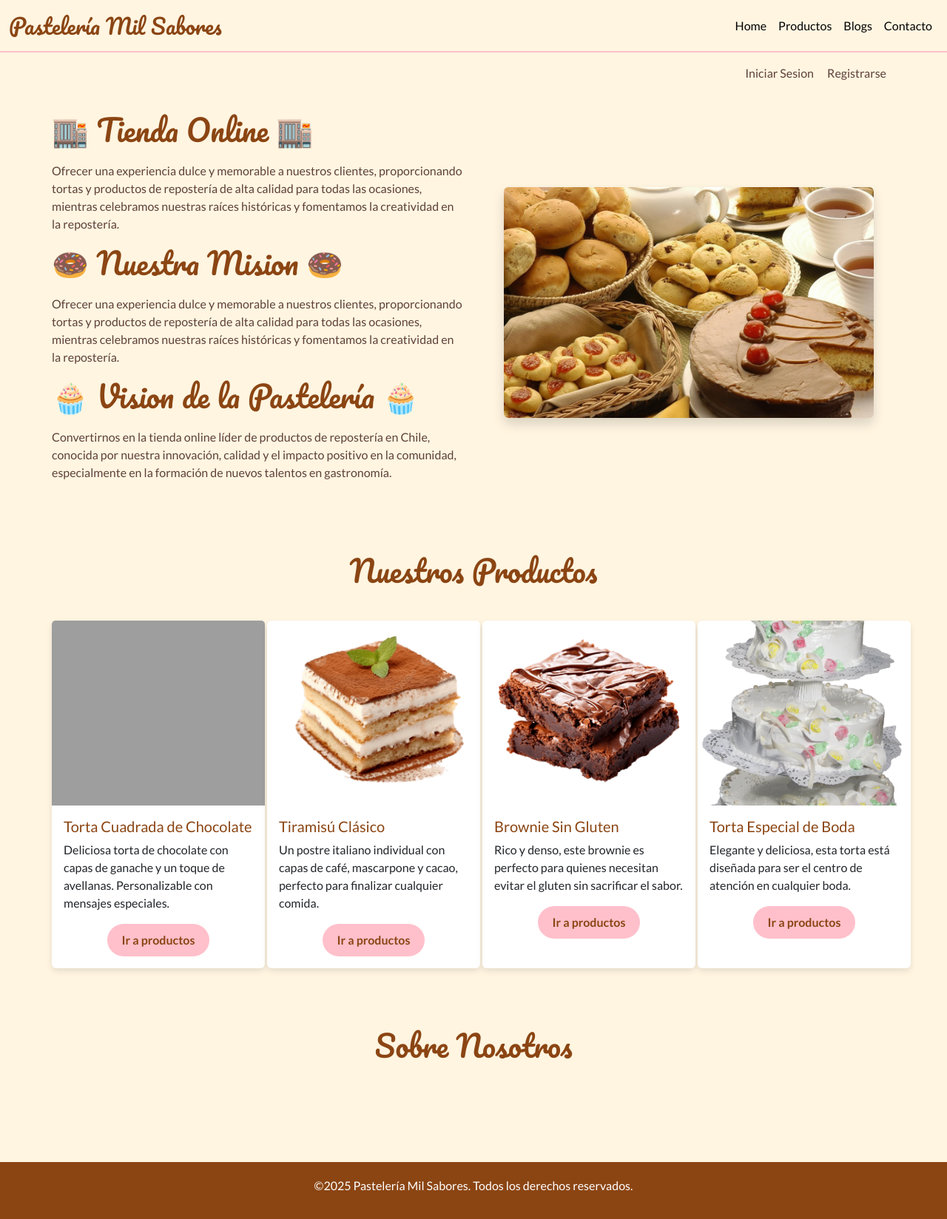
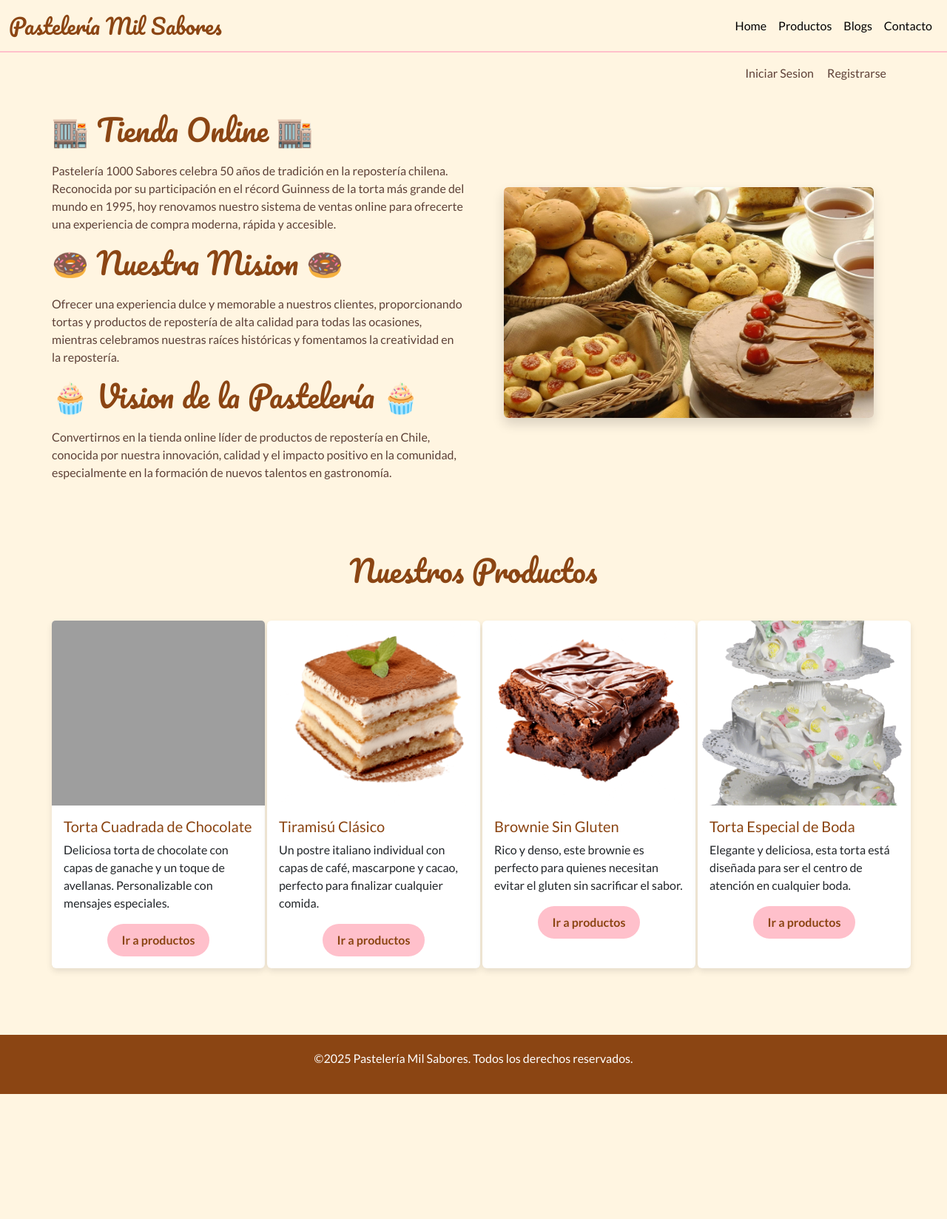
Before and after one commit to Dieg0Elgueta/Pasteler-a_Mil_Sabores, a plain HTML site: page index.html in a window 1280 px wide. Shown: the whole page at 74% size. After the commit the page ends 1479 px from the top, so only its background shows below. Drawn offline with nearby package versions, Linux system fonts and the light colour scheme; grey boxes are pictures that could not be loaded.

Commit message:
ultimas modificaciones, se arreglan textos

```diff
--- a/index.html
+++ b/index.html
@@ -130,15 +130,20 @@
             <div class="row align-items-center">
                 <div class="col-lg-6">
                     <h1>🏬 Tienda Online 🏬</h1>
+                    <p>Pastelería 1000 Sabores celebra 50 años de tradición en la repostería chilena. Reconocida por su
+                        participación en el récord Guinness de la torta más grande del mundo en 1995, hoy renovamos
+                        nuestro sistema de ventas online para ofrecerte una experiencia de compra moderna, rápida y
+                        accesible.</p>
+
+                    <h1>🍩 Nuestra Mision 🍩</h1>
                     <p>Ofrecer una experiencia dulce y memorable a nuestros clientes, proporcionando tortas y productos
                         de repostería de alta calidad para todas las ocasiones, mientras celebramos nuestras raíces
                         históricas y fomentamos la creatividad en la repostería.</p>
 
-                    <h1>🍩 Nuestra Mision 🍩</h1>
-                    <p>Ofrecer una experiencia dulce y memorable a nuestros clientes, proporcionando tortas y productos de repostería de alta calidad para todas las ocasiones, mientras celebramos nuestras raíces históricas y fomentamos la creatividad en la repostería.</p>
-
                     <h1>🧁 Vision de la Pastelería 🧁 </h1>
-                    <p>Convertirnos en la tienda online líder de productos de repostería en Chile, conocida por nuestra innovación, calidad y el impacto positivo en la comunidad, especialmente en la formación de nuevos talentos en gastronomía.</p>
+                    <p>Convertirnos en la tienda online líder de productos de repostería en Chile, conocida por nuestra
+                        innovación, calidad y el impacto positivo en la comunidad, especialmente en la formación de
+                        nuevos talentos en gastronomía.</p>
 
                 </div>
                 <div class="col-lg-6 text-center">
@@ -219,14 +224,6 @@
                 </div>
             </div>
         </section>
-
-        <section class="container hero-section" id="Informacion_tienda">
-            <div class="row mb-4">
-                <div class="col-12 text-center">
-                    <h1>Sobre Nosotros</h1>
-                </div>
-            </div>
-        </section>
     </main>
 
     <footer>
@@ -239,4 +236,5 @@
         </div>
     </footer>
 </body>
+
 </html>
```
Also changed, not shown: contacto.html (+2 -2 lines), registro.html (+3 -0 lines).
